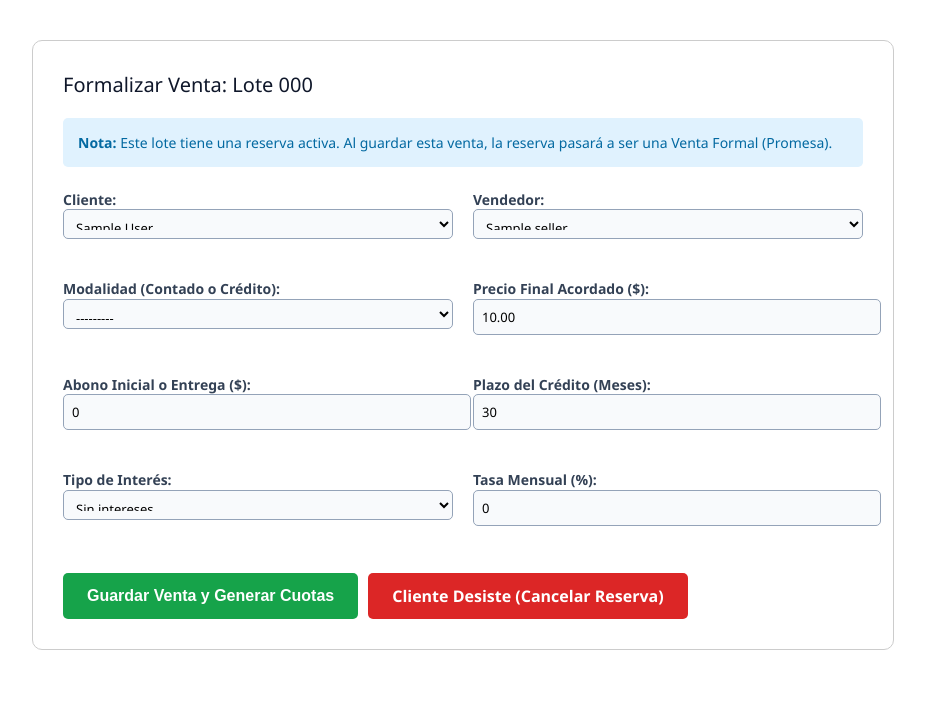
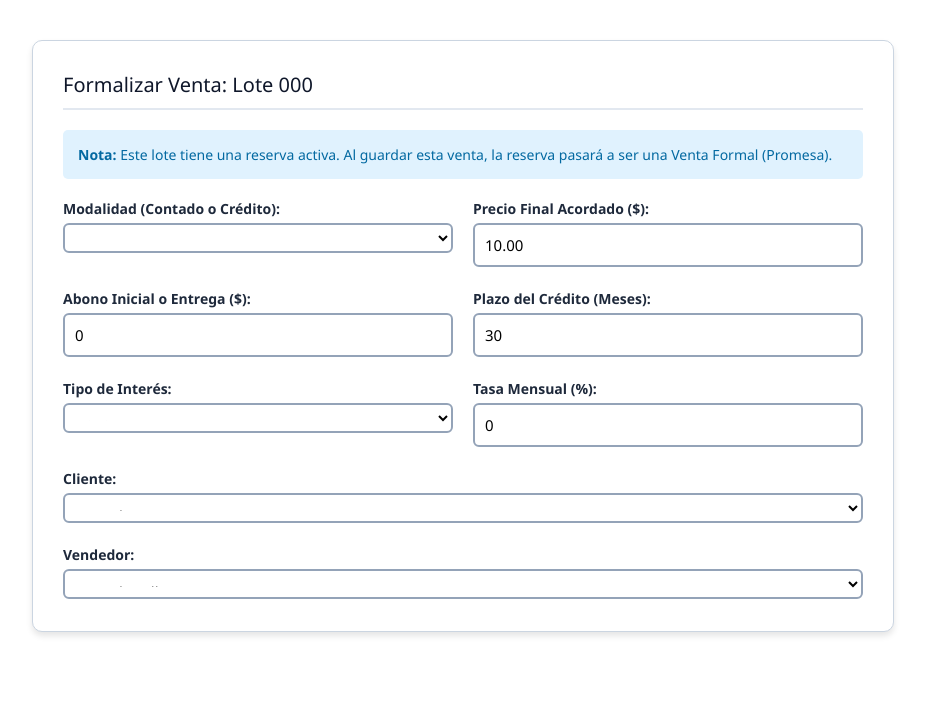
Before and after one commit to geovannybeltranbowen-crypto/inmoland-manager, a Django app: page /venta-final/1/ in a window 1280 px wide. Shown: the part 92-801 px from the top of the page, without its empty margins (177-1102 px from the left). After the commit the page ends 728 px from the top, so only its background shows below. Run offline with Django 5.2, Linux system fonts and the light colour scheme; a user stored in the database is signed in; tables that the repository leaves empty hold one stand-in row (values such as "Sample post").

Commit message:
Mejorar diseño de formulario de venta final

```diff
--- a/core/templates/core/form_venta_final.html
+++ b/core/templates/core/form_venta_final.html
@@ -1,35 +1,48 @@
 {% extends "admin/base_site.html" %}
 {% block content %}
 <style>
-    /* Forzar letras oscuras en todo el formulario */
     .form-container {
         max-width: 800px;
         margin: 20px auto;
         background: #ffffff;
         padding: 30px;
         border-radius: 10px;
-        border: 1px solid #ccc;
-        color: #1e293b; /* Color de letra general */
+        border: 1px solid #cbd5e1;
+        box-shadow: 0 4px 6px rgba(0,0,0,0.1); /* Sombra para que resalte */
+        color: #1e293b;
     }
-    .form-container h1 { color: #0f172a; }
+    .form-container h1 {
+        color: #0f172a;
+        border-bottom: 2px solid #e2e8f0;
+        padding-bottom: 10px;
+        margin-bottom: 20px;
+    }
+    /* Hacemos los campos más grandes y con fondo blanco para que resalten */
+    .form-container input, .form-container select {
+        color: #000000 !important;
+        background-color: #ffffff !important;
+        border: 2px solid #94a3b8 !important;
+        padding: 10px !important;
+        border-radius: 6px;
+        width: 100%;
+        font-size: 15px;
+        box-sizing: border-box;
+    }
+    .form-container input:focus, .form-container select:focus {
+        border-color: #2563eb !important;
+        outline: none;
+    }
     .form-container label {
-        color: #334155 !important; /* Letras de los títulos en gris oscuro */
-        font-weight: bold;
+        color: #1e293b !important;
+        font-weight: 700;
+        font-size: 14px;
         margin-bottom: 5px;
-    }
-    .form-container input, .form-container select {
-        color: #000000 !important; /* Letras dentro de las cajas en negro */
-        background-color: #f8fafc !important;
-        border: 1px solid #94a3b8 !important;
-        padding: 8px;
-        border-radius: 5px;
-        width: 100%;
+        display: block;
     }
     .form-container p {
-        margin-bottom: 15px;
+        margin-bottom: 20px;
     }
 </style>
-
 <div class="form-container">
     <h1>Formalizar Venta: Lote {{ lot.number }}</h1>
 
@@ -46,20 +59,24 @@
     <form method="post">
         {% csrf_token %}
 
-        <div style="display: grid; grid-template-columns: 1fr 1fr; gap: 20px;">
-            {{ form.as_p }}
-        </div>
+                <div style="display: grid; grid-template-columns: 1fr 1fr; gap: 20px;">
+            <!-- Campos que ocupan la mitad -->
+            <div>{{ form.sale_type.label_tag }} {{ form.sale_type }}</div>
+            <div>{{ form.final_price.label_tag }} {{ form.final_price }}</div>
 
-        <div style="margin-top: 30px; display: flex; gap: 10px; flex-wrap: wrap;">
-            <button type="submit" style="background: #16a34a; color: white; padding: 12px 24px; border: none; border-radius: 5px; cursor: pointer; font-size: 16px; font-weight: bold;">
-                Guardar Venta y Generar Cuotas
-            </button>
+            <div>{{ form.initial_payment.label_tag }} {{ form.initial_payment }}</div>
+            <div>{{ form.credit_months.label_tag }} {{ form.credit_months }}</div>
 
-            {% if es_reserva %}
-                <a href="{% url 'desistir_reserva' lot.id %}" onclick="return confirm('¿Seguro que el cliente desiste? El lote volverá a estar Disponible.')" style="background: #dc2626; color: white; padding: 12px 24px; border-radius: 5px; text-decoration: none; font-size: 16px; font-weight: bold;">
-                    Cliente Desiste (Cancelar Reserva)
-                </a>
-            {% endif %}
+            <div>{{ form.interest_type.label_tag }} {{ form.interest_type }}</div>
+            <div>{{ form.monthly_interest_rate.label_tag }} {{ form.monthly_interest_rate }}</div>
+
+            <!-- Cliente y Vendedor ocupan toda la fila (ancho completo) -->
+            <div style="grid-column: span 2;">
+                {{ form.client.label_tag }} {{ form.client }}
+            </div>
+            <div style="grid-column: span 2;">
+                {{ form.seller.label_tag }} {{ form.seller }}
+            </div>
         </div>
     </form>
 </div>
```
